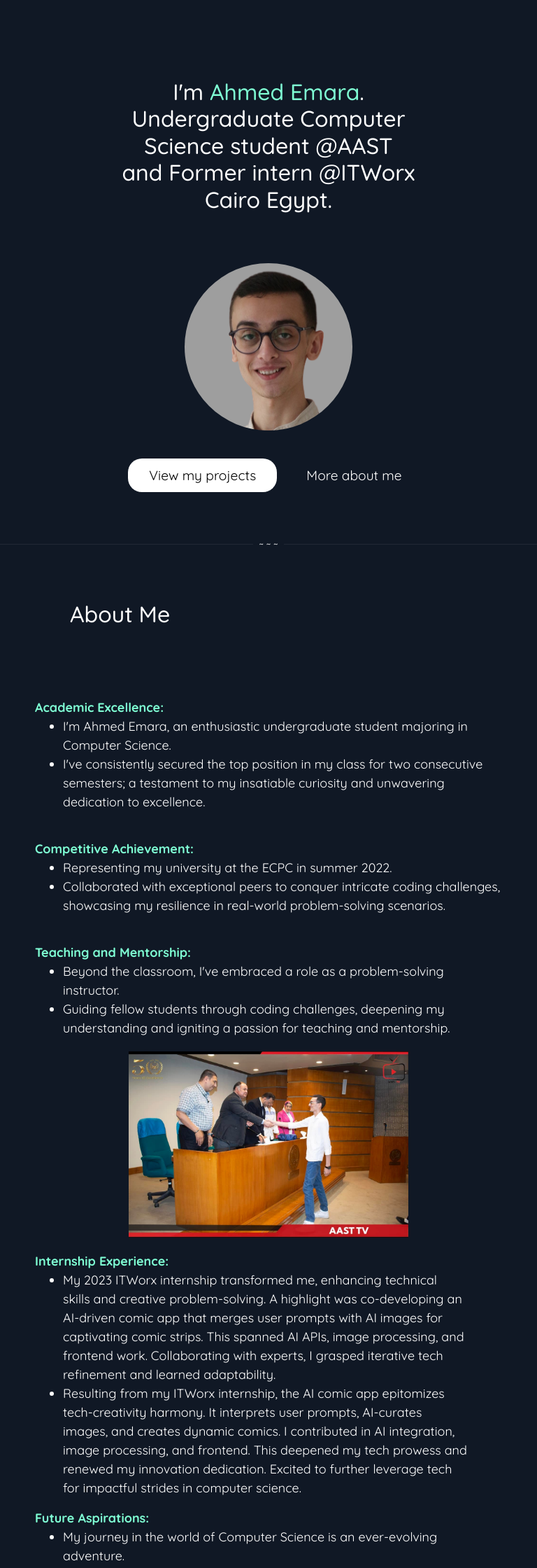
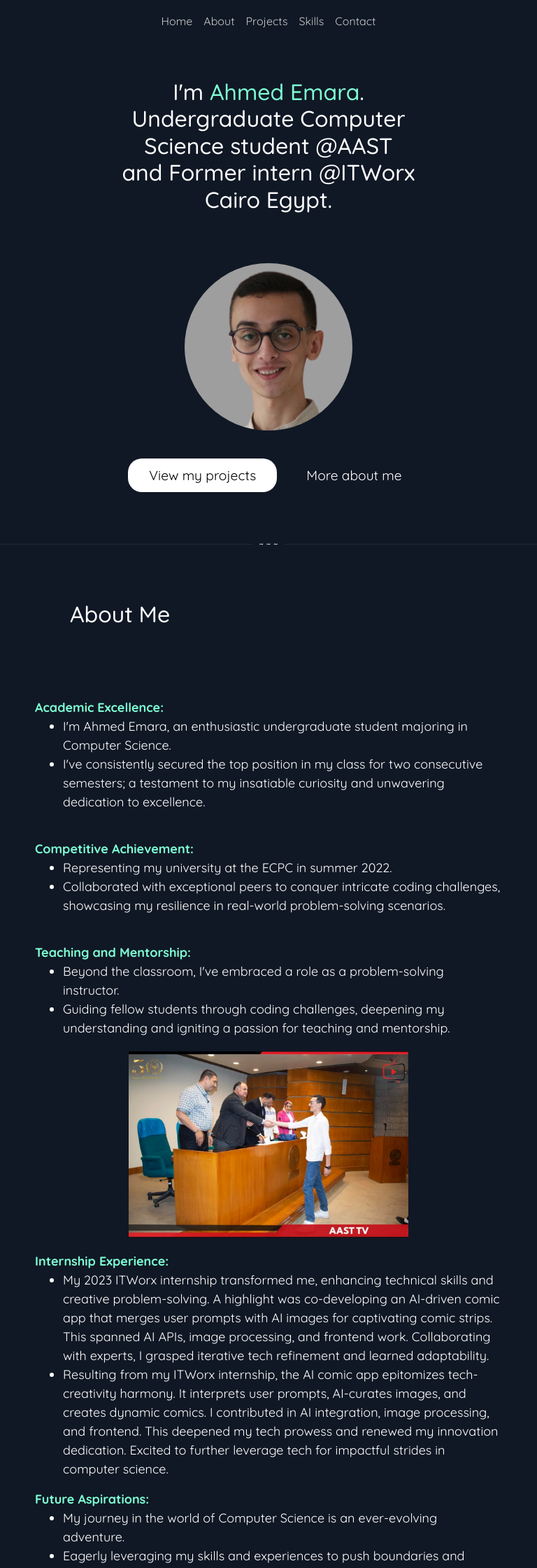
Before and after one commit to AhmedHossam8/MyPortofolio, a React (Create React App) app: page / in a window 768 px wide. Shown: the top 2240 px of the page at 70% size. Built offline with nearby package versions, Linux system fonts and the light colour scheme.

Commit message:
changed navbar to work in responsive modes

```diff
--- a/package.json
+++ b/package.json
@@ -16,6 +16,7 @@
     "font-awesome": "^4.7.0",
     "framer-motion": "^10.16.2",
     "react": "^18.2.0",
+    "react-bootstrap": "^2.8.0",
     "react-dom": "^18.2.0",
     "react-intersection-observer": "^9.5.2",
     "react-material-ui-carousel": "^3.4.2",
--- a/src/components/Navbar.js
+++ b/src/components/Navbar.js
@@ -1,34 +1,23 @@
-import React from "react";
+import Container from 'react-bootstrap/Container';
+import Nav from 'react-bootstrap/Nav';
+import Navbar from 'react-bootstrap/Navbar';
 
-const Navbar = () => {
+function navbar() {
     return (
-        <nav className="navbar navbar-expand-lg fixed-top" style={{ backgroundColor: '#101825' }}>
-            <div className="container-fluid">
-                <button className="navbar-toggler" type="button" data-bs-toggle="collapse" data-bs-target="#navbarNav" aria-controls="navbarNav" aria-expanded="false" aria-label="Toggle navigation">
-                    <span className="navbar-toggler-icon"></span>
-                </button>
-                <div className="collapse navbar-collapse" id="navbarNav">
-                    <ul className="navbar-nav">
-                        <li className="nav-item">
-                            <a className="nav-link" aria-current="page" href="/">Home</a>
-                        </li>
-                        <li className="nav-item">
-                            <a className="nav-link" href="/#about">About</a>
-                        </li>
-                        <li className="nav-item">
-                            <a className="nav-link" href="/#projects">Projects</a>
-                        </li>
-                        <li className="nav-item">
-                            <a className="nav-link" href="/#skills">Skills</a>
-                        </li>
-                        <li className="nav-item">
-                            <a className="nav-link" href="/#contact">Contact</a>
-                        </li>
-                    </ul>
-                </div>
-            </div>
-        </nav>
+        <>
+            <Navbar bg="#101825" data-bs-theme="dark" fixed="top" className="custom-navbar-bg">
+                <Container>
+                    <Nav className="me-auto">
+                        <Nav.Link href="/">Home</Nav.Link>
+                        <Nav.Link href="#about">About</Nav.Link>
+                        <Nav.Link href="#projects">Projects</Nav.Link>
+                        <Nav.Link href="#skills">Skills</Nav.Link>
+                        <Nav.Link href="#contact">Contact</Nav.Link>
+                    </Nav>
+                </Container>
+            </Navbar>
+        </>
     );
 }
 
-export default Navbar;
+export default navbar;
--- a/src/components/Skills.js
+++ b/src/components/Skills.js
@@ -49,14 +49,14 @@ export default function VerticalTabs() {
         <div className='skills-container'>
             <h2>My Skills</h2>
             <Box
-                sx={{ flexGrow: 1, bgcolor: '#151f2f', display: 'flex', height: 224 }} className='Box'
+                sx={{ flexGrow: 1, display: 'flex', height: 224 }} className='Box'
             >
                 <Tabs
+                    className='vertical-tabs'
                     orientation="vertical"
                     variant="scrollable"
                     value={value}
                     onChange={handleChange}
-                    aria-label="Vertical tabs example"
                     sx={{ borderRight: 1, borderColor: 'divider', color: "white" }}
                 >
                     <Tab label="Front-End Development" {...a11yProps(0)} sx={{ color: "white" }} />
--- a/src/index.css
+++ b/src/index.css
@@ -25,13 +25,13 @@ body {
   height: 3.75rem;
 }
 
-.navbar-collapse {
-  padding: 1.25rem;
+.navbar .container {
   justify-content: center;
 }
 
-.navbar .links {
-  margin: auto;
+.navbar-collapse {
+  padding: 1.25rem;
+  justify-content: center !important;
 }
 
 .navbar-nav .nav-item .nav-link.active {
@@ -211,6 +211,10 @@ body {
 }
 
 @media (min-width: 500px) and (max-width: 950px) {
+  .custom-navbar-bg.navbar {
+    background-color: #101825;
+  }
+
   .hero {
     width: 100%;
     display: flex;
@@ -305,6 +309,12 @@ body {
     width: 25rem;
   }
 
+  .under_panel {
+    width: 100%;
+    margin: 0;
+    margin-bottom: 1.25rem;
+  }
+
   .project-container {
     margin-bottom: 9.375rem;
   }
@@ -352,6 +362,15 @@ body {
 
   .MuiTabs-vertical {
     min-width: 6.7rem;
+    display: flex;
+    flex-direction: row;
+  }
+
+  .MuiTabs-vertical>div {
+    display: flex !important;
+    flex-direction: row !important;
+    justify-content: flex-start !important;
+    align-items: center !important;
   }
 
   .skills-tab {
@@ -366,6 +385,10 @@ body {
 }
 
 @media (max-width: 499px) {
+  .custom-navbar-bg.navbar {
+    background-color: #101825;
+  }
+
   .hero {
     width: 100%;
     display: flex;
@@ -460,6 +483,12 @@ body {
     width: 20rem;
   }
 
+  .under_panel {
+    width: 100%;
+    margin: 0;
+    margin-bottom: 1.25rem;
+  }
+
   .Card-Container {
     width: 90%;
   }
@@ -502,11 +531,6 @@ body {
     max-width: 100%;
   }
 
-  .MuiTabs-vertical {
-    display: flex;
-    flex-direction: row;
-  }
-
   .MuiTabs-horizontal {
     display: flex;
     justify-content: center;
@@ -545,6 +569,10 @@ body {
   .TabPanel ul li {
     margin: 0;
   }
+
+  .vertical-tabs {
+    flex-direction: row !important;
+  }
 }
 
 .Box {
```
